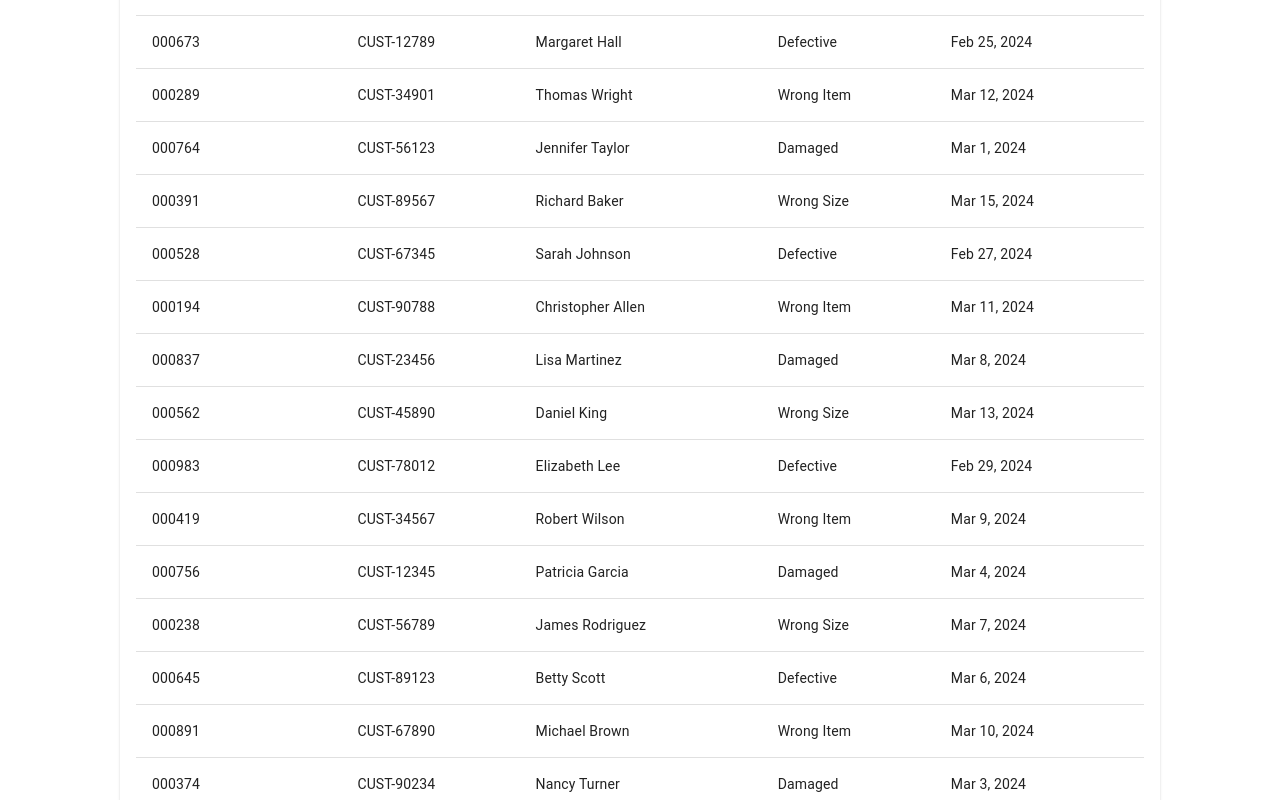
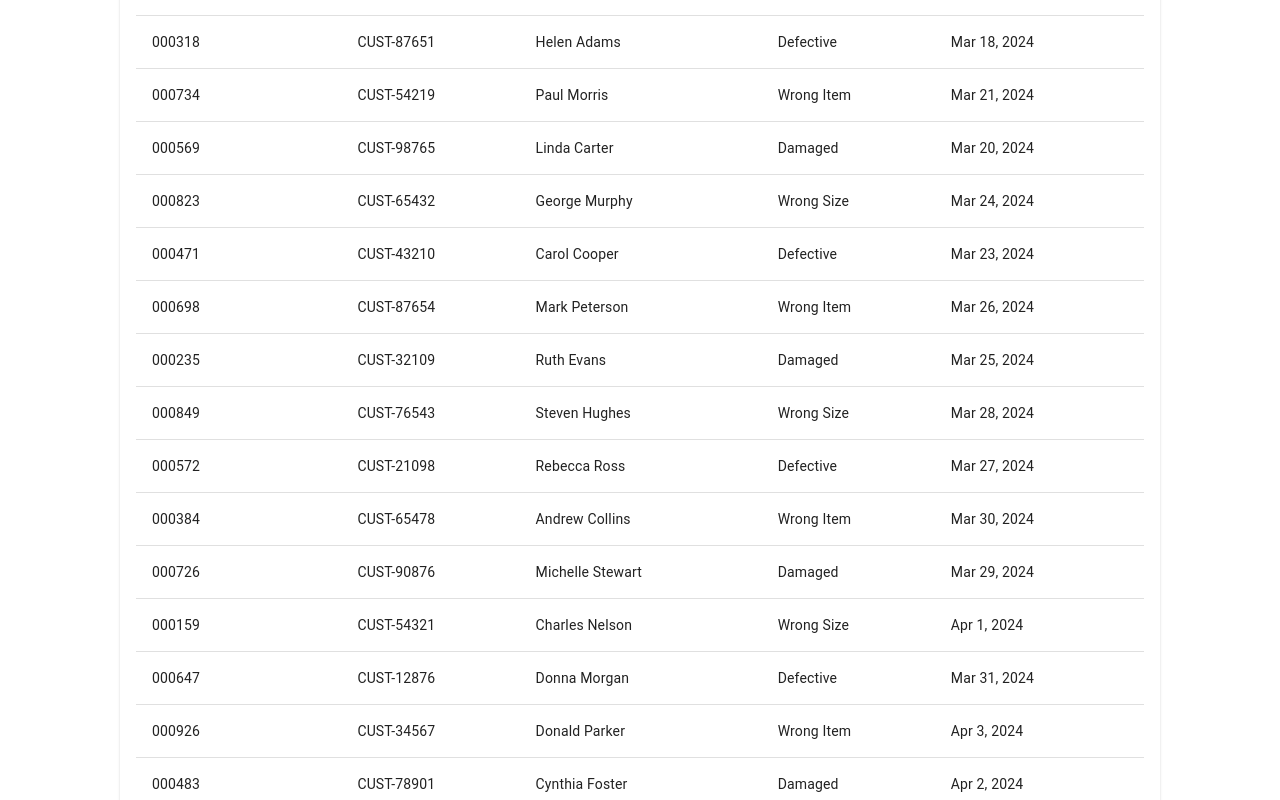
Before and after one commit to cagallo/continuum-fe-challenge, a React (Vite) app: page / in a window 1280 px wide. Shown: the part 540-1340 px from the top of the page. Built offline with nearby package versions, Linux system fonts and the light colour scheme.

Commit message:
Add more return order data

```diff
--- a/src/returnOrders.ts
+++ b/src/returnOrders.ts
@@ -1,6 +1,146 @@
 import { ReturnOrder } from "./types/ReturnOrder";
 
 const mockReturnOrders: ReturnOrder[] = [
+  {
+    rmaNumber: "000193",
+    customerId: "CUST-45871",
+    customerName: "Karen Miller",
+    returnType: "Defective",
+    createdDate: "2024-03-17",
+  },
+  {
+    rmaNumber: "000682",
+    customerId: "CUST-32957",
+    customerName: "Joseph Clark",
+    returnType: "Wrong Item",
+    createdDate: "2024-03-19",
+  },
+  {
+    rmaNumber: "000427",
+    customerId: "CUST-76342",
+    customerName: "Susan Walker",
+    returnType: "Damaged",
+    createdDate: "2024-03-16",
+  },
+  {
+    rmaNumber: "000951",
+    customerId: "CUST-21098",
+    customerName: "Kevin Phillips",
+    returnType: "Wrong Size",
+    createdDate: "2024-03-22",
+  },
+  {
+    rmaNumber: "000318",
+    customerId: "CUST-87651",
+    customerName: "Helen Adams",
+    returnType: "Defective",
+    createdDate: "2024-03-18",
+  },
+  {
+    rmaNumber: "000734",
+    customerId: "CUST-54219",
+    customerName: "Paul Morris",
+    returnType: "Wrong Item",
+    createdDate: "2024-03-21",
+  },
+  {
+    rmaNumber: "000569",
+    customerId: "CUST-98765",
+    customerName: "Linda Carter",
+    returnType: "Damaged",
+    createdDate: "2024-03-20",
+  },
+  {
+    rmaNumber: "000823",
+    customerId: "CUST-65432",
+    customerName: "George Murphy",
+    returnType: "Wrong Size",
+    createdDate: "2024-03-24",
+  },
+  {
+    rmaNumber: "000471",
+    customerId: "CUST-43210",
+    customerName: "Carol Cooper",
+    returnType: "Defective",
+    createdDate: "2024-03-23",
+  },
+  {
+    rmaNumber: "000698",
+    customerId: "CUST-87654",
+    customerName: "Mark Peterson",
+    returnType: "Wrong Item",
+    createdDate: "2024-03-26",
+  },
+  {
+    rmaNumber: "000235",
+    customerId: "CUST-32109",
+    customerName: "Ruth Evans",
+    returnType: "Damaged",
+    createdDate: "2024-03-25",
+  },
+  {
+    rmaNumber: "000849",
+    customerId: "CUST-76543",
+    customerName: "Steven Hughes",
+    returnType: "Wrong Size",
+    createdDate: "2024-03-28",
+  },
+  {
+    rmaNumber: "000572",
+    customerId: "CUST-21098",
+    customerName: "Rebecca Ross",
+    returnType: "Defective",
+    createdDate: "2024-03-27",
+  },
+  {
+    rmaNumber: "000384",
+    customerId: "CUST-65478",
+    customerName: "Andrew Collins",
+    returnType: "Wrong Item",
+    createdDate: "2024-03-30",
+  },
+  {
+    rmaNumber: "000726",
+    customerId: "CUST-90876",
+    customerName: "Michelle Stewart",
+    returnType: "Damaged",
+    createdDate: "2024-03-29",
+  },
+  {
+    rmaNumber: "000159",
+    customerId: "CUST-54321",
+    customerName: "Charles Nelson",
+    returnType: "Wrong Size",
+    createdDate: "2024-04-01",
+  },
+  {
+    rmaNumber: "000647",
+    customerId: "CUST-12876",
+    customerName: "Donna Morgan",
+    returnType: "Defective",
+    createdDate: "2024-03-31",
+  },
+  {
+    rmaNumber: "000926",
+    customerId: "CUST-34567",
+    customerName: "Donald Parker",
+    returnType: "Wrong Item",
+    createdDate: "2024-04-03",
+  },
+  {
+    rmaNumber: "000483",
+    customerId: "CUST-78901",
+    customerName: "Cynthia Foster",
+    returnType: "Damaged",
+    createdDate: "2024-04-02",
+  },
+  {
+    rmaNumber: "000271",
+    customerId: "CUST-56789",
+    customerName: "Edward Brooks",
+    returnType: "Wrong Size",
+    createdDate: "2024-04-04",
+  },
   {
     rmaNumber: "000847",
     customerId: "CUST-23891",
```
